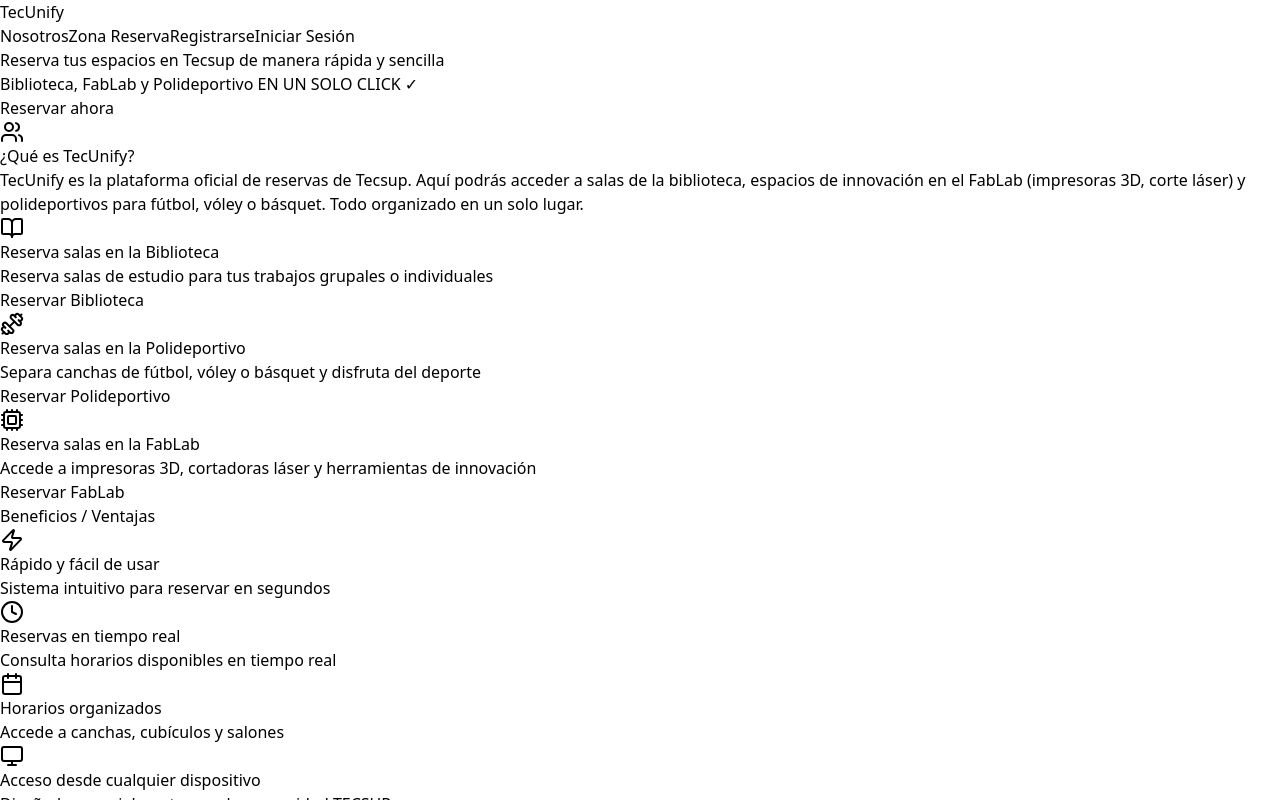
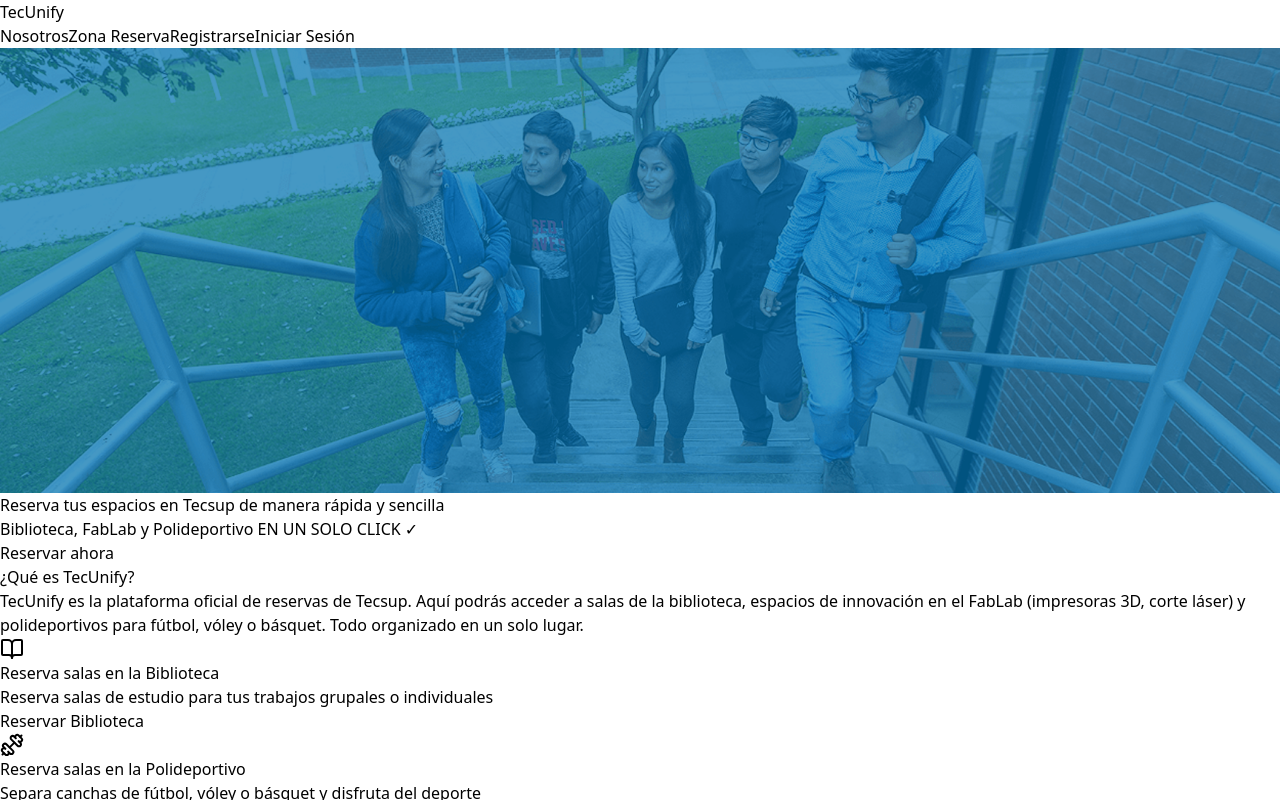
Before and after one commit to Jefferson-BA/TecUnify2, a React (Vite) app in the folder frontend-web/: page / in a window 1280 px wide. Shown: the top 800 px of the page. Built offline with nearby package versions, Linux system fonts and the light colour scheme.

Commit message:
New Image in Hero Section

```diff
--- a/frontend-web/src/App.jsx
+++ b/frontend-web/src/App.jsx
@@ -3,6 +3,7 @@
 import { BookOpen, Dumbbell, Cpu, Zap, Clock, Calendar, Monitor, Users, MapPin } from 'lucide-react';
 import LoginPage from './pages/LoginPage';
 import RegisterPage from './pages/RegisterPage';
+import logoLanding from './assets/logo_landing.png'
 
 function App() {
   const [selectedSpace, setSelectedSpace] = React.useState(null);
@@ -118,10 +119,19 @@
       {view === 'home' && (
         <>
           {/* Hero Section */}
-          <div className="pt-16 bg-gradient-to-r from-blue-500 to-cyan-500 text-white">
-            <div className="max-w-7xl mx-auto px-4 sm:px-6 lg:px-8 py-20">
-              <div className="grid md:grid-cols-2 gap-8 items-center">
-                <div>
+          <div className="pt-16 relative bg-gradient-to-r from-blue-500 to-cyan-500 text-white overflow-hidden">
+            {/* Imagen de fondo */}
+            <div className="absolute inset-0 opacity-30">
+              <img
+                src={logoLanding}
+                alt="Estudiantes de Tecsup"
+                className="w-full h-full object-cover"
+              />
+            </div>
+
+            {/* Contenido encima de la imagen */}
+            <div className="relative z-10 max-w-7xl mx-auto px-4 sm:px-6 lg:px-8 py-20">
+              <div className="max-w-2xl">
                 <h2 className="text-4xl md:text-5xl font-bold mb-6">
                   Reserva tus espacios en Tecsup de manera rápida y sencilla
                 </h2>
@@ -132,12 +142,6 @@
                   <button className="bg-white text-blue-600 px-8 py-3 rounded-lg font-semibold hover:bg-gray-100 transition">
                     Reservar ahora
                   </button>
-                  </div>
-                </div>
-                <div className="flex justify-center">
-                  <div className="bg-white/10 backdrop-blur-sm rounded-full p-8">
-                    <Users className="w-48 h-48 text-white" />
-                  </div>
                 </div>
               </div>
             </div>
```
Also changed, not shown: frontend-web/src/assets/logo_landing.png (added). Lines whose indentation alone changed are shown as unchanged.
